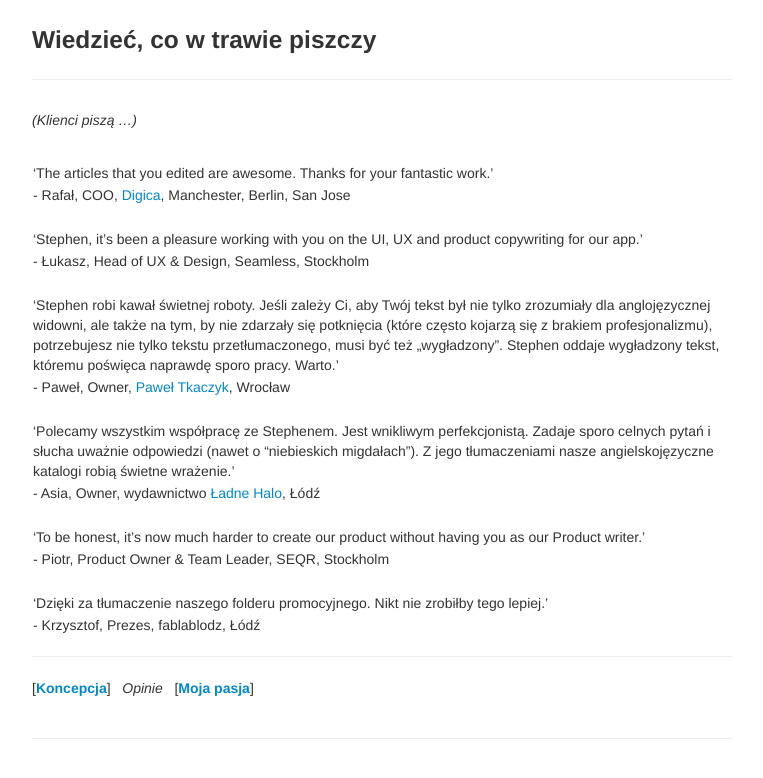
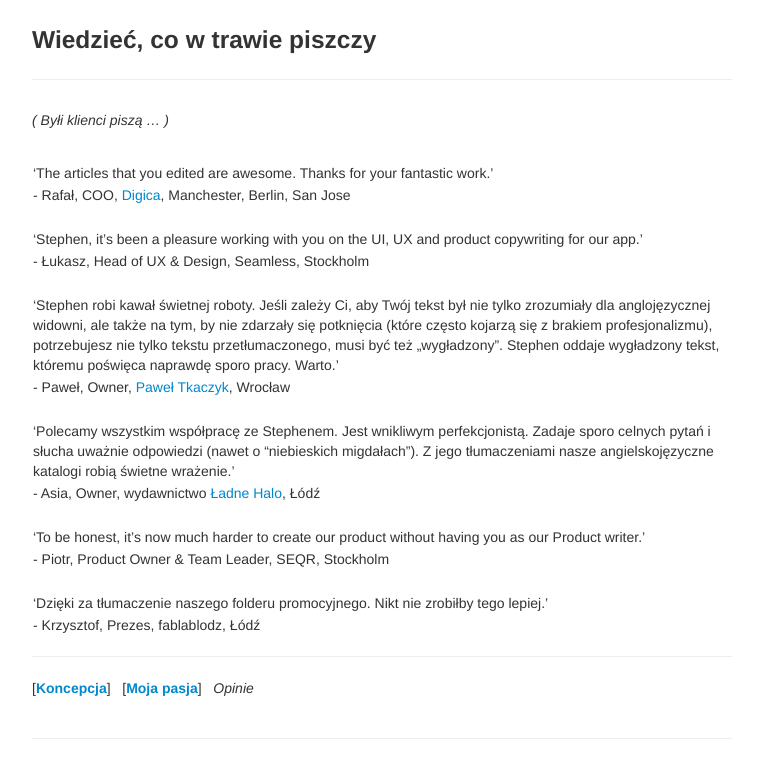
Before and after one commit to StephenEastham/StephenEastham.github.io, a Jekyll site: the page built from pages/opinie.md, in a window 1280 px wide. Shown: the top 778 px of the page, without its empty margins (258-1021 px from the left). Built offline with Jekyll 4.4.1, drawn with Linux system fonts in a browser that asks for light colours.

Commit message:
shifting

```diff
--- a/pages/opinie.md
+++ b/pages/opinie.md
@@ -3,7 +3,7 @@ layout: page
 title: Wiedzieć, co w trawie piszczy
 description:
 ---
-<em markdown="1">(Klienci piszą ...)</em>
+<em markdown="1">( Byłi klienci piszą ... )</em>
 
 |
 ---------|
@@ -37,4 +37,4 @@ description:
 
 ---
 
-[[__Koncepcja__](https://stepheneastham.github.io/)]  &#xA0; _Opinie_  &#xA0; [[__Moja pasja__](../pages/pasja.html)]  &#xA0; <!-- [[__Kontakt__](pages/kontakt.html)] -->
+[[__Koncepcja__](https://stepheneastham.github.io/)]  &#xA0; [[__Moja pasja__](../pages/pasja.html)] &#xA0; _Opinie_   &#xA0; <!-- [[__Kontakt__](pages/kontakt.html)] -->
```
Also changed, not shown: index.md (+1 -1 lines), pages/pasja.md (+1 -1 lines).
